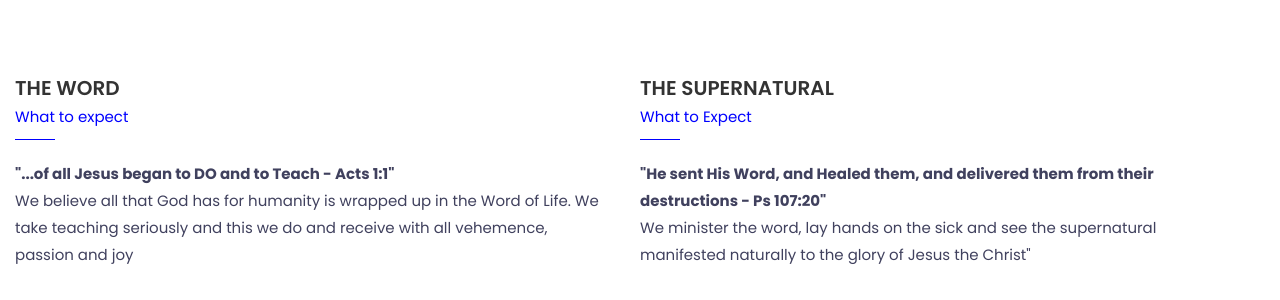
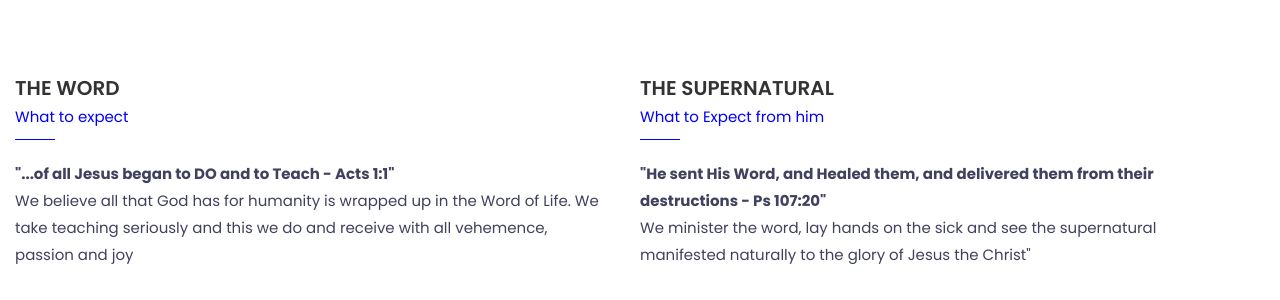
Before and after one commit to oluokunkabiru/lwea, a PHP site: page /about.php in a window 1280 px wide. Shown: the part 849-1149 px from the top of the page. Run offline with PHP 8.4, Linux system fonts and the light colour scheme; data comes from the database, SQL or seed files in the repository; data that the repository does not hold is empty; style sheets or scripts are compiled from the project's sources; some libraries are stand-ins or nearby versions; some web fonts are replaced.

Commit message:
online edit
online editting to test pull

```diff
--- a/about.php
+++ b/about.php
@@ -37,7 +37,8 @@ $pagetitle = "About";
 								<div class="icon"><span class="flaticon-pray"></span></div>
 								<div class="text">
 									<h4>The Supernatural</h4>
-									<span class="subheading">What to Expect</span>
+
+									<span class="subheading">What to Expect from him</span>
 									<p> <b>"He sent His Word, and Healed them, and delivered them from their destructions - Ps 107:20"</b>  <br>We minister the word, lay hands on the sick and see the supernatural manifested naturally to the glory of Jesus the Christ" </p>
 								</div>
 							</div>
```
